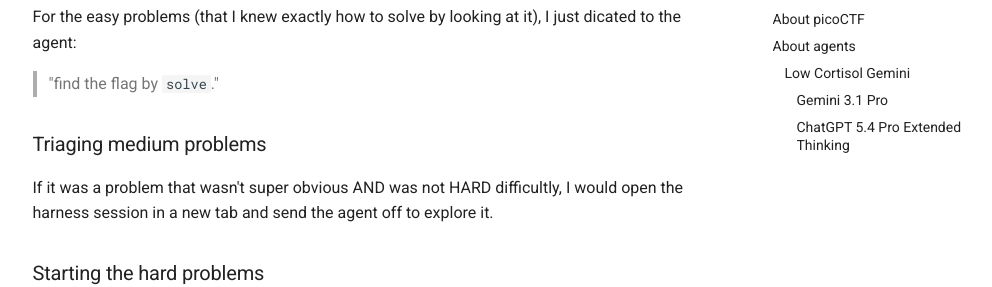
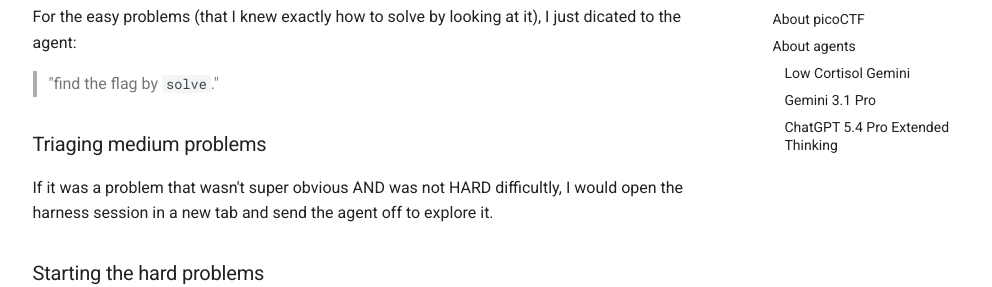
Before and after one commit to ZimengXiong/picoCTF2026Writeups, an MkDocs documentation site: the page built from docs/ai-usage-report.md, in a window 1280 px wide. Shown: the part 460-747 px from the top of the page, without its empty margins (256-1248 px from the left). Built offline with MkDocs 1.6.1 and Material for MkDocs 9.7.7, drawn with Linux system fonts in a browser that asks for light colours.

```diff
--- a/docs/ai-usage-report.md
+++ b/docs/ai-usage-report.md
@@ -78,8 +78,8 @@ Only Gemini 3.1 Pro was able to one-shot a solution to `paper-2` when prompted 3
 
 More impressively, Gemini has the weakest harness (limited to Python), while 5.4 Pro and Opus 4.6 both had a minimal linux shell and node enviorment (though docker was not avaliable in either), this means 3.1 Pro solved the problem only through static analysis, and without any scripting. Had 5.4 Pro had docker access in it's container or some way to experiment, it may have been able to produce a solution, sadly there is no codex (the CLI) access to 5.4 pro, so we'll never know (unless someone wants to foot the API bill).
 
-##### Gemini 3.1 Pro
+#### Gemini 3.1 Pro
 ![](gemini-solving-oneshot.png)
 
-##### ChatGPT 5.4 Pro Extended Thinking
+#### ChatGPT 5.4 Pro Extended Thinking
 ![](chatgpt-pro-failing.png)
```
Also changed, not shown: docs/index.md (+2 -0 lines), docs/scoreboard.png (added), vercel.json.
